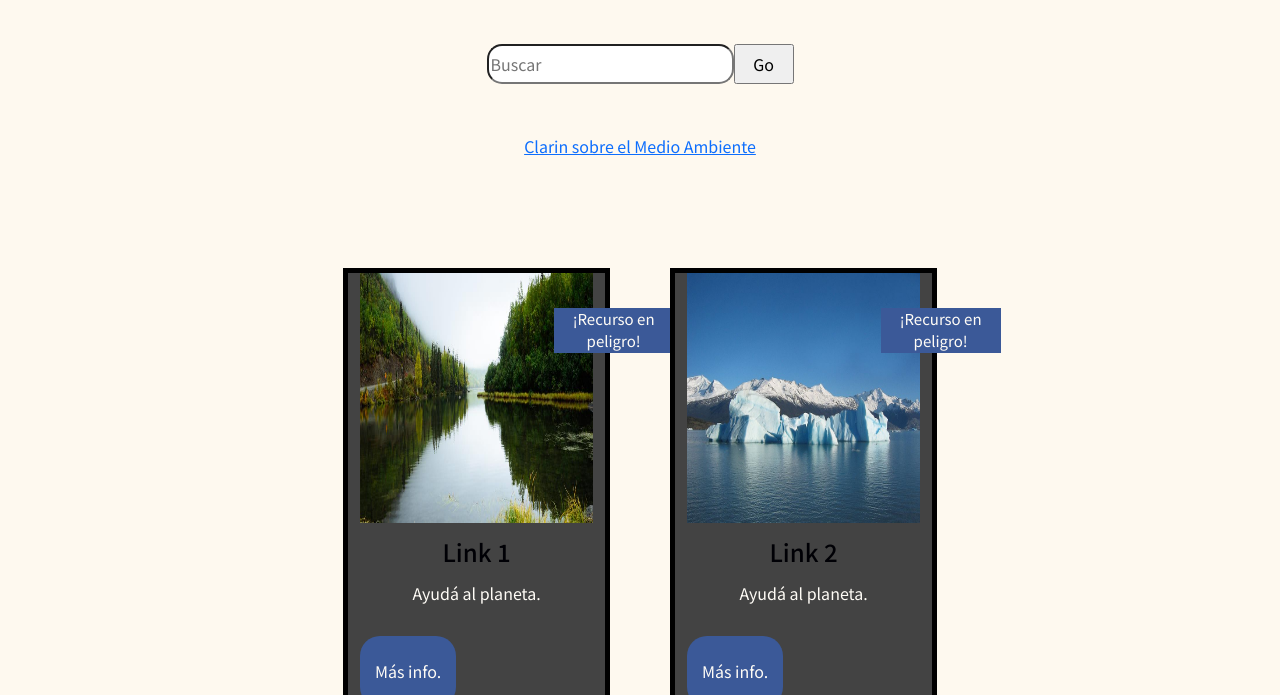
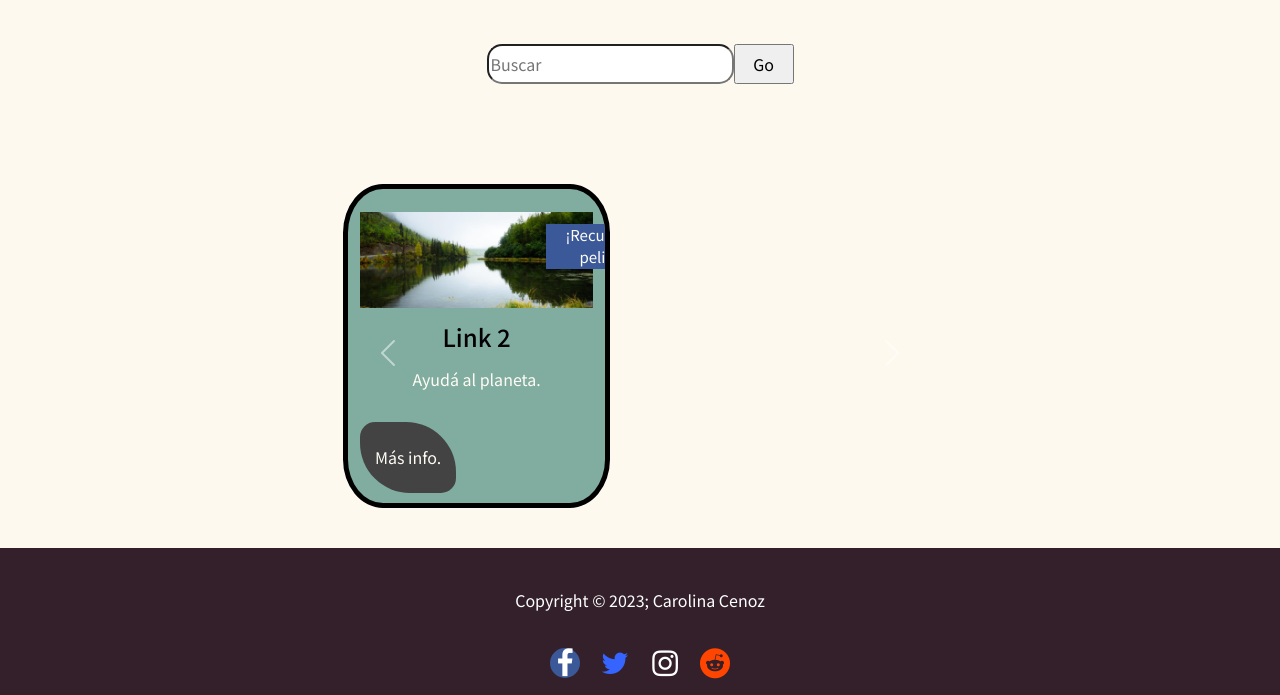
Before and after one commit to carocenz/PF-CENOZ, a website: page pags/masinfo.html in a window 1280 px wide. Shown: the part 102-797 px from the top of the page. Drawn offline with nearby package versions, Linux system fonts and the light colour scheme.

Commit message:
la sección más info pasa a ser de notificias y el grid pasa a ser un carousel de bootstrap

```diff
--- a/pags/masinfo.html
+++ b/pags/masinfo.html
@@ -56,13 +56,7 @@
             <input type="button" value="Go">
     </section>
 
-
-    <section class="section-masinfo">
-        <a href="https://www.clarin.com/tema/medio-ambiente.html?gclid=CjwKCAjwrJ-hBhB7EiwAuyBVXbj-KZstagZ0HgiTDUAfbTHelMYghF4PpZUh9cpmWDT2rPvPBJqHDxoCPtwQAvD_BwE" target="_blank">Clarin sobre el Medio Ambiente</a>
-    </section>
-
-
-    <section id="ambiente-masinfo">
+    <!--<section id="ambiente-masinfo">
         <div class="padre-cards row">
             <div class="padre-cards__card padre-cards__orden2">
                 <img src="../img/qs1.jpg" alt="Imágen sobre los humedales." width="300px" height="250px" class="card-image">
@@ -90,7 +84,48 @@
                 </a>
             </div>
         </div>
+    </section>-->
+
+    <section id="ambiente-masinfo">
+        <div id="carouselExampleRide" class="carousel slide padre-cards row" data-bs-ride="true">
+            <div class="carousel-inner padre-cards__card padre-cards__orden2">
+              <div class="carousel-item active">
+                <img src="../img/qs1.jpg" class="d-block w-100 card-image" alt="Imágen sobre los humedales." >
+                <h4>Link 2</h4>
+                <p>Ayudá al planeta.</p>
+
+                <p class="peligro">¡Recurso en peligro!</p>
+                <a href="https://www.greenpeace.org/argentina" target="_blank">
+                <button>
+                    <p>Más info.</p>
+                </button>
+                </a>
+              </div>
+              <div class="carousel-item padre-cards__card padre-cards__orden1">
+                <img src="../img/qs2.jpg" class="d-block w-100 card-image" alt="Imágen sobre los glaciares.">
+                <h4>Link 1</h4>
+                <p>Ayudá al planeta.</p>
+
+                <p class="peligro">¡Recurso en peligro!</p>
+                <a href="https://www.greenpeace.org/argentina" target="_blank">
+                <button>
+                    <p>Más info.</p>
+                </button>
+                </a>
+              </div>
+            </div>
+
+            <button class="carousel-control-prev" type="button" data-bs-target="#carouselExampleRide" data-bs-slide="prev">
+              <span class="carousel-control-prev-icon" aria-hidden="true"></span>
+              <span class="visually-hidden">Previous</span>
+            </button>
+            <button class="carousel-control-next" type="button" data-bs-target="#carouselExampleRide" data-bs-slide="next">
+              <span class="carousel-control-next-icon" aria-hidden="true"></span>
+              <span class="visually-hidden">Next</span>
+            </button>
+          </div>
     </section>
+
 
 
 </main>
--- a/scss/partials/_masinfo.scss
+++ b/scss/partials/_masinfo.scss
@@ -29,8 +29,10 @@
 .padre-cards__card {
     position: relative;
     margin-bottom: 15px;
-    background-color: #434343;
+    background-color: #80ADA0;
     border: 5px solid black;
+    border-radius: 15%;
+    justify-content: center;
         h4, p, button {
             margin-top: 15px;
         }
@@ -41,10 +43,14 @@
         button {
             border: none;
             padding: 8px 15px;
-            background-color: #3B5998;
+            background-color: #434343;
             color: white;
             cursor: pointer;
-            border-radius: 20px;
+            border-radius: 15px 50px;
+            margin-bottom: 10px;
+        }
+        img {
+            padding-top: 10%;
         }
 }
 
```
Also changed, not shown: css/style.css, 1 other file.
